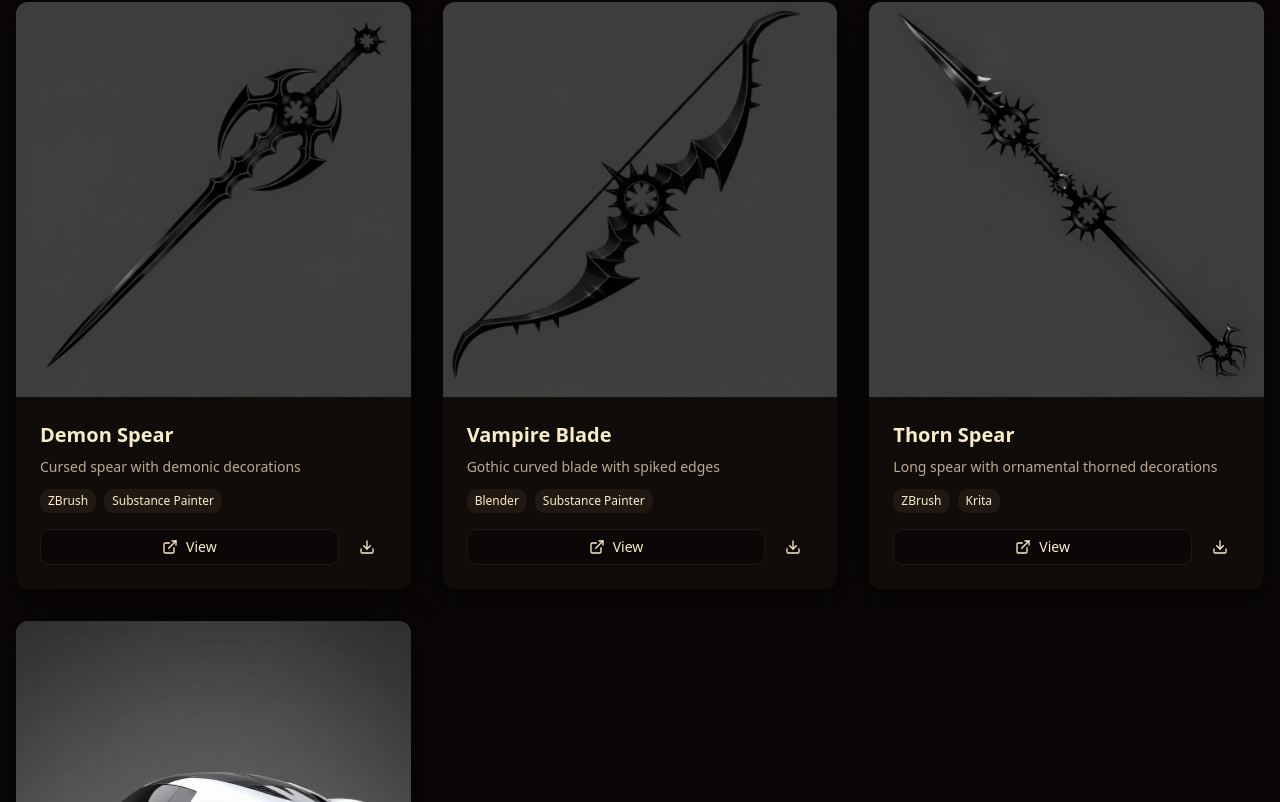
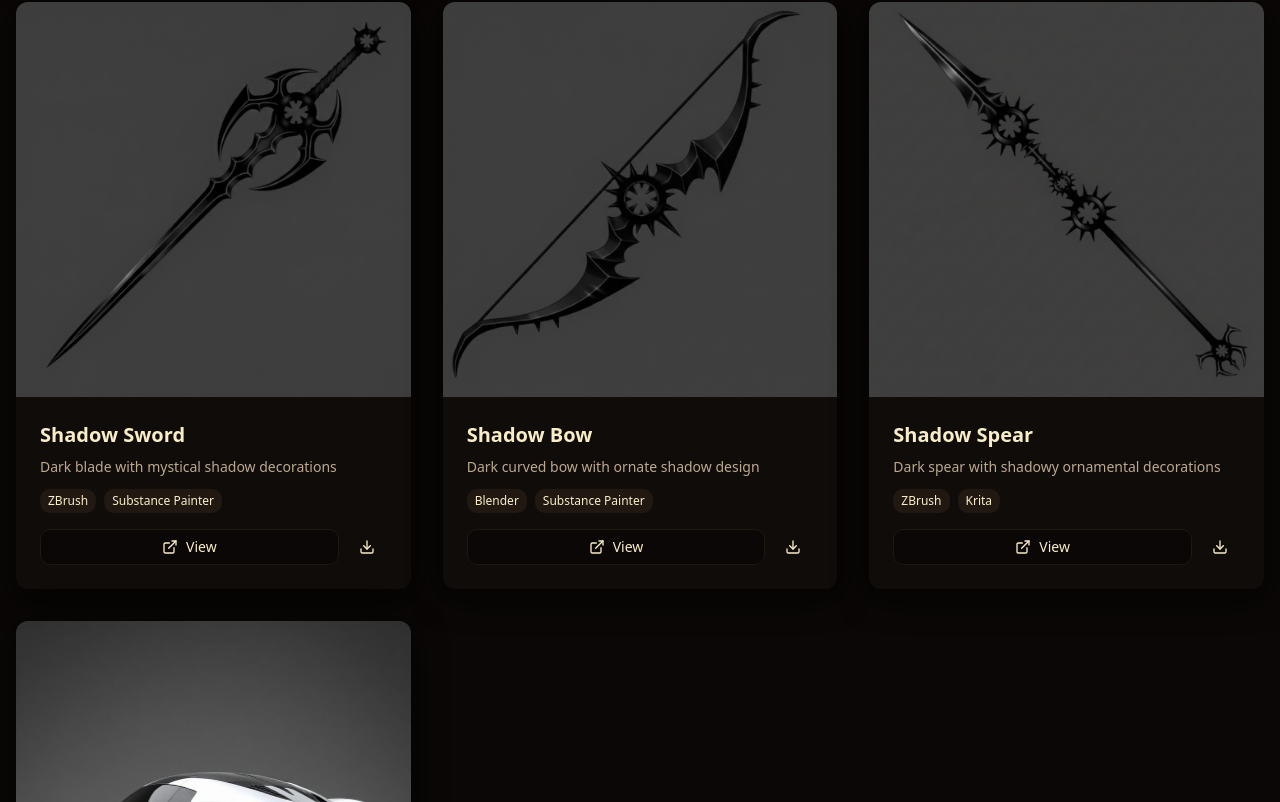
Before and after one commit to koshoss/michael-3d-portfolio, a React (Vite) app: page /portfolio in a window 1280 px wide. Shown: the part 1907-2709 px from the top of the page. Built offline with nearby package versions, Linux system fonts and the light colour scheme.

Commit message:
Update weapon images and names

```diff
--- a/src/pages/Portfolio.tsx
+++ b/src/pages/Portfolio.tsx
@@ -11,6 +11,7 @@ import weapon3 from "@/assets/weapon-3.png";
 import weapon4 from "@/assets/weapon-4.png";
 import weapon5 from "@/assets/weapon-5.png";
 import weapon6 from "@/assets/weapon-6.png";
+import weapon10 from "@/assets/weapon-10.png";
 
 const Portfolio = () => {
   const [activeCategory, setActiveCategory] = useState("All");
@@ -68,27 +69,27 @@ const Portfolio = () => {
     },
     {
       id: 8,
-      title: "Demon Spear",
+      title: "Shadow Sword",
       image: weapon4,
       tools: ["ZBrush", "Substance Painter"],
       category: "Weapons",
-      description: "Cursed spear with demonic decorations"
+      description: "Dark blade with mystical shadow decorations"
     },
     {
       id: 9,
-      title: "Vampire Blade",
+      title: "Shadow Bow",
       image: weapon5,
       tools: ["Blender", "Substance Painter"],
       category: "Weapons",
-      description: "Gothic curved blade with spiked edges"
+      description: "Dark curved bow with ornate shadow design"
     },
     {
       id: 10,
-      title: "Thorn Spear",
-      image: weapon6,
+      title: "Shadow Spear",
+      image: weapon10,
       tools: ["ZBrush", "Krita"],
       category: "Weapons",
-      description: "Long spear with ornamental thorned decorations"
+      description: "Dark spear with shadowy ornamental decorations"
     },
     {
       id: 6,
```
Also changed, not shown: src/assets/weapon-10.png (added).
